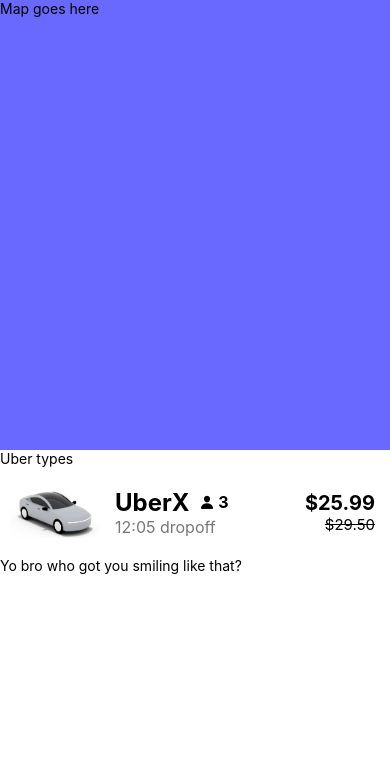
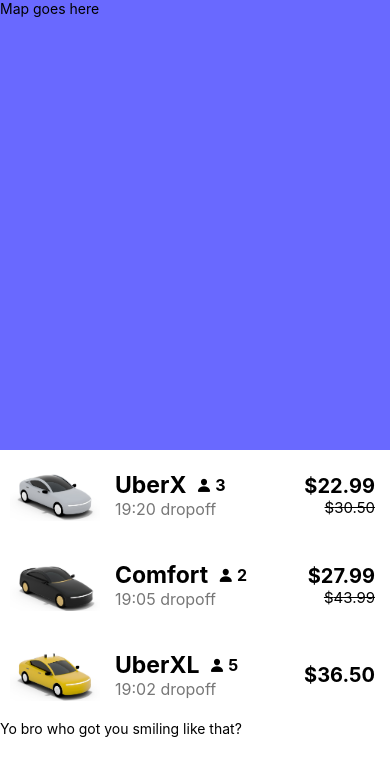
Before and after one commit to twilight-warlock/Uber-Clone-App, a React Native app: screen / in a window 390 px wide. Shown: the top 776 px of the page. Built offline with nearby package versions, Linux system fonts and the light colour scheme.

Commit message:
Flatlist data of cars added

```diff
--- a/assets/data/types.js
+++ b/assets/data/types.js
@@ -2,19 +2,27 @@
   {
     id: '0',
     type: 'UberX',
-    price: 22,
+    price: 22.99,
+    cutoff: 30.5,
     duration: 45,
+    imgAdd: require('../../assets/images/UberX.jpeg'),
+    people: 3,
   },
   {
     id: '1',
     type: 'Comfort',
-    price: 27,
+    price: 27.99,
+    cutoff: 43.99,
     duration: 30,
+    imgAdd: require('../../assets/images/Comfort.jpeg'),
+    people: 2,
   },
   {
     id: '2',
     type: 'UberXL',
-    price: 36,
+    price: 36.5,
     duration: 27,
+    imgAdd: require('../../assets/images/UberXL.jpeg'),
+    people: 5,
   },
-]
+];
--- a/src/components/UberType.js
+++ b/src/components/UberType.js
@@ -2,32 +2,40 @@
 import {Text, View, StyleSheet, Image} from 'react-native';
 import Ionicons from 'react-native-vector-icons/Ionicons';
 
-const UberType = () => {
+const UberType = ({
+  data: {id, type, imgAdd, people, duration, price, cutoff},
+}) => {
+  const currentDate = new Date();
+  const dropoffTime = new Date(currentDate.getTime() + duration * 60000)
+    .toTimeString()
+    .split(' ')[0]
+    .slice(0, 5);
+
   return (
-    <View style={styles.Container}>
-      <Image
-        source={require('../../assets/images/UberX.jpeg')}
-        style={styles.Image}
-      />
+    <View style={styles.Container} key={id}>
+      <Image source={imgAdd} style={styles.Image} />
       <View style={styles.MiddleContainer}>
         <View style={styles.Vertical}>
-          <Text style={styles.Name}>UberX</Text>
+          <Text style={styles.Name}>{type}</Text>
           <Text style={styles.People}>
-            <Ionicons name="person" size={15} /> 3
+            <Ionicons name="person" size={15} /> {people}
           </Text>
         </View>
-        <Text style={styles.Time}>12:05 dropoff</Text>
+        <Text style={styles.Time}>{dropoffTime} dropoff</Text>
       </View>
       <View style={styles.LastContainer}>
-        <Text style={styles.Price}>$25.99</Text>
-        <Text style={styles.Cutoff}>$29.50</Text>
+        <Text style={styles.Price}>${price.toFixed(2)}</Text>
+        {cutoff ? (
+          <Text style={styles.Cutoff}>${cutoff.toFixed(2)}</Text>
+        ) : (
+          <></>
+        )}
       </View>
     </View>
   );
 };
 const styles = StyleSheet.create({
   Container: {
-    // backgroundColor: '#ddd',
     margin: 10,
     flexDirection: 'row',
     justifyContent: 'space-between',
@@ -47,7 +55,7 @@
     alignItems: 'center',
   },
   Name: {
-    fontSize: 24,
+    fontSize: 23,
     fontWeight: 'bold',
     paddingRight: 10,
   },
--- a/src/components/UberTypes.js
+++ b/src/components/UberTypes.js
@@ -1,12 +1,12 @@
 import React from 'react';
-import {StyleSheet, Text, View} from 'react-native';
+import {FlatList, StyleSheet, Text, View} from 'react-native';
 import UberType from './UberType';
+import data from '../../assets/data/types';
 
 const UberTypes = () => {
   return (
     <View>
-      <Text>Uber types</Text>
-      <UberType />
+      <FlatList data={data} renderItem={({item}) => <UberType data={item} />} />
     </View>
   );
 };
```
